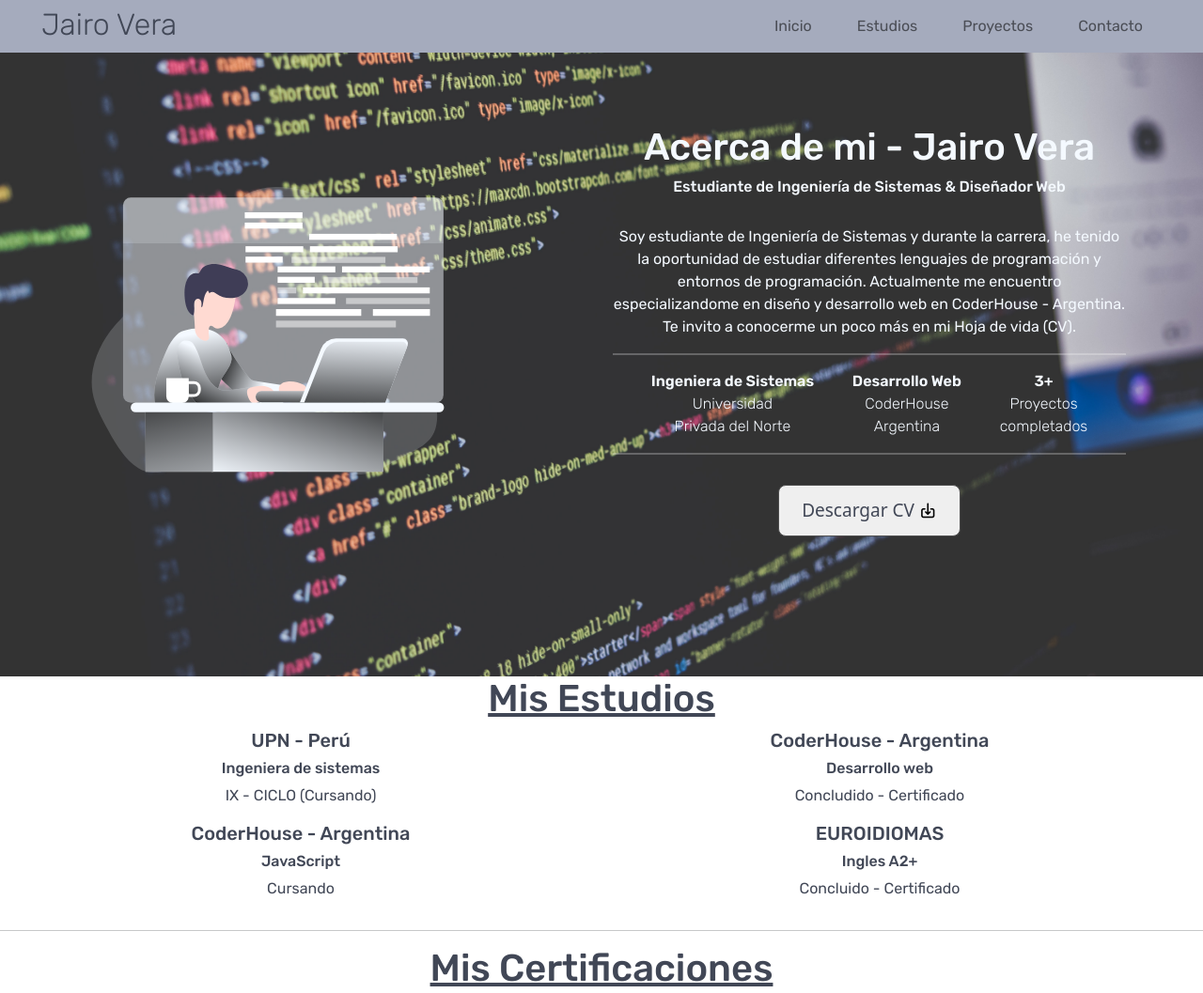
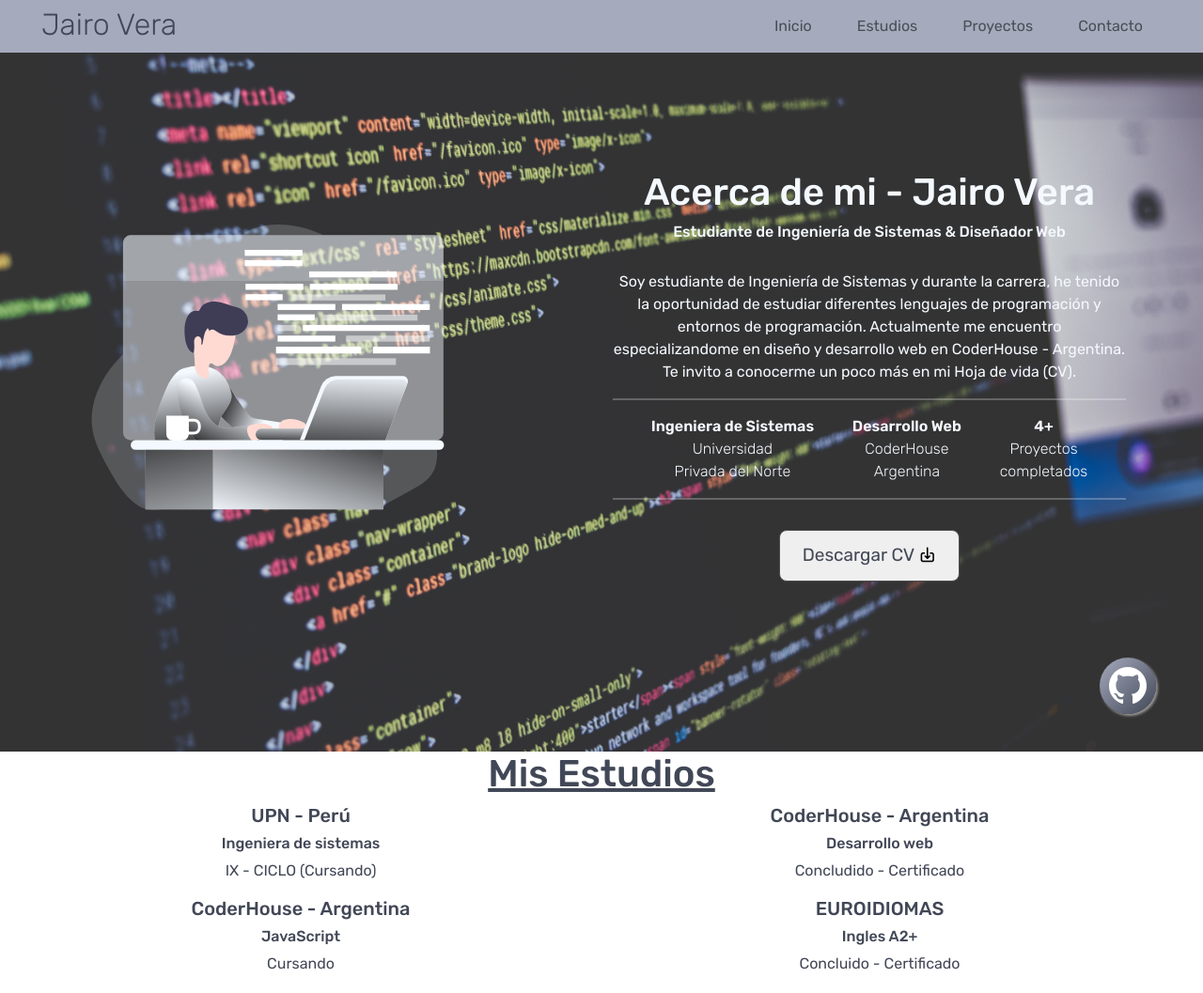
Before and after one commit to JairoVera01/FJ_DesingWeb_Portafolio, a website: page index.html in a window 1280 px wide. Shown: the top 1057 px of the page at 94% size. Drawn offline with nearby package versions, Linux system fonts and the light colour scheme.

Commit message:
Btn GitHub

```diff
--- /dev/null
+++ b/assets/scss/partials/_btn-github.scss
@@ -0,0 +1,26 @@
+/*Boton flotante para wsp*/
+.float{
+	position:fixed;
+	width:60px;
+	height:60px;
+	bottom:40px;
+	right:50px;
+	/*background-color:$color-principal;*/
+	background-image: linear-gradient(135deg, $color-secundario 0%, $color-principal 100%);
+	color:#FFF;
+	border-radius:55px;
+
+    text-align: center ;
+    font-size:40px;
+	box-shadow: 2px 2px 3px #999;
+    z-index:100;
+		&:hover{
+			background-image: linear-gradient(135deg,  $color-secundario 100%, $color-principal 0%);
+			text-decoration: none;
+			color: $color-principal;
+		}
+}
+
+.my-float{
+	margin-top:16px;
+}
--- a/assets/scss/partials/_hero.scss
+++ b/assets/scss/partials/_hero.scss
@@ -1,7 +1,7 @@
 @import url('https://fonts.googleapis.com/css2?family=Rubik:ital,wght@0,300;0,400;0,500;0,600;0,700;0,800;0,900;1,300;1,400;1,500;1,600;1,700;1,800;1,900&display=swap');
 
 .hero__section{
-    height: 90vh;
+    height: 100vh;
     background-image: url("../../../assets/img/Hero_1.jpg");
     background-position: bottom;
     background-size: cover;
@@ -15,6 +15,11 @@
             animation: bg-pan-top 55s both;
 }
 
+@media (max-width: 768px) {
+    .img-hero{
+        height: 220px;
+    }
+}
 
 .titulo-descripcion, .subtitulo-descripcion{
     color: $color-txt-titulos;
@@ -28,6 +33,7 @@
 
 
 .button-hero {
+    font-family: 'Rubik', sans-serif;
     display: inline-block;
     padding: 12px 24px;
     border: 1px solid #4f4f4f;
--- a/assets/scss/styles.scss
+++ b/assets/scss/styles.scss
@@ -2,3 +2,4 @@
 @import "partials/header";
 @import "partials/hero";
 @import "partials/estudios";
+@import "partials/btn-github";
--- a/index.html
+++ b/index.html
@@ -14,6 +14,12 @@
 
 </head>
 <body>
+    <!--Boton flotante para whatsapp-->
+    <div>
+        <a href="https://github.com/JairoVera01" class="float" target="_blank">
+            <i class="bi bi-github text-center"></i>
+        </a>
+    </div>
     <header class="header ">
         <!-- Navbar -->
         <nav class="d-flex justify-content-between bd-highlight bg-color align-self-center container-fluid">
@@ -52,11 +58,11 @@
         <!-- Hero Section -->
         <section class="hero__section container-fluid">
             <div class="container">
-                <div class="row row-cols-1 row-cols-md-2 mb-3 ">
-                    <div class="col align-self-center">
-                        <img src="./assets/img/Web_4.svg" alt="">
+                <div class="row row-cols-1 row-cols-md-2 ">
+                    <div class="col mb-3 align-self-center">
+                        <img src="./assets/img/Web_4.svg" alt="" class="img-hero">
                     </div>
-                    <div class="col text-center align-self-center">
+                    <div class="col text-center">
                         <h1 class="titulo-descripcion">Acerca de mi - Jairo Vera</h1>
                         <h6 class="subtitulo-descripcion">Estudiante de Ingeniería de Sistemas & Diseñador Web</h6>
                         <br>
@@ -76,7 +82,7 @@
                                     </div>
 
                                     <div>
-                                        <span class="about__info-title">3+</span>
+                                        <span class="about__info-title">4+</span>
                                         <span class="about__info-name">Proyectos <br> completados</span>
                                     </div>
 
```
Also changed, not shown: assets/scss/styles.css.
